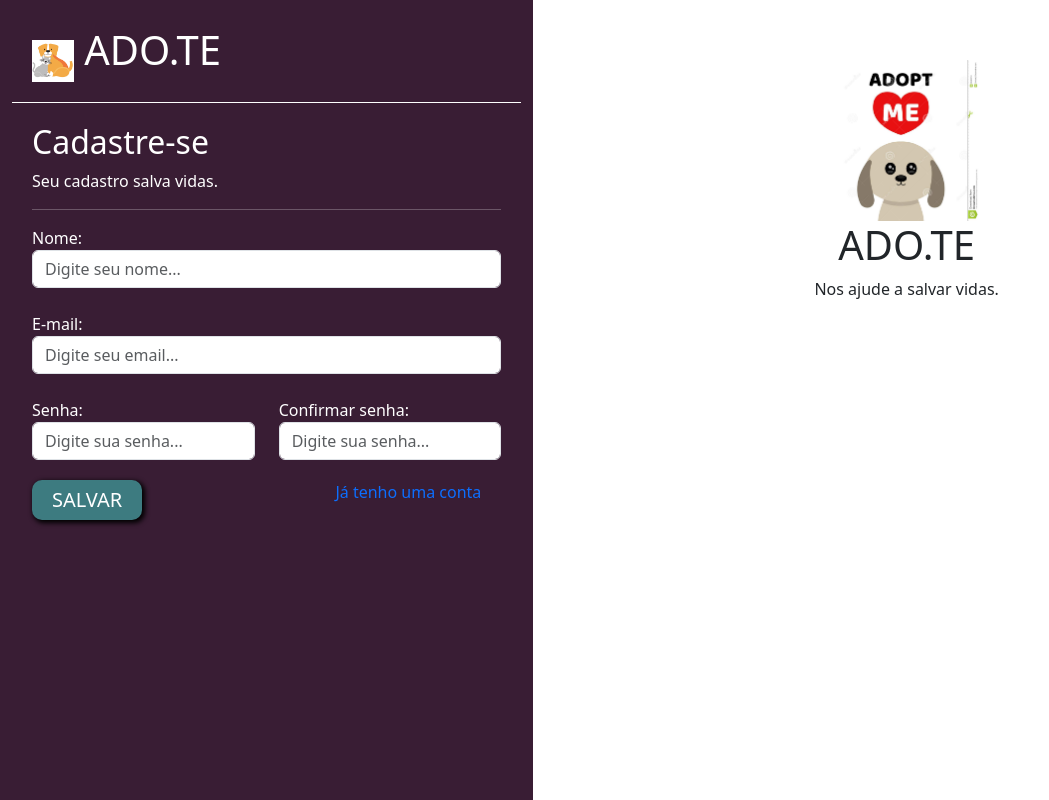
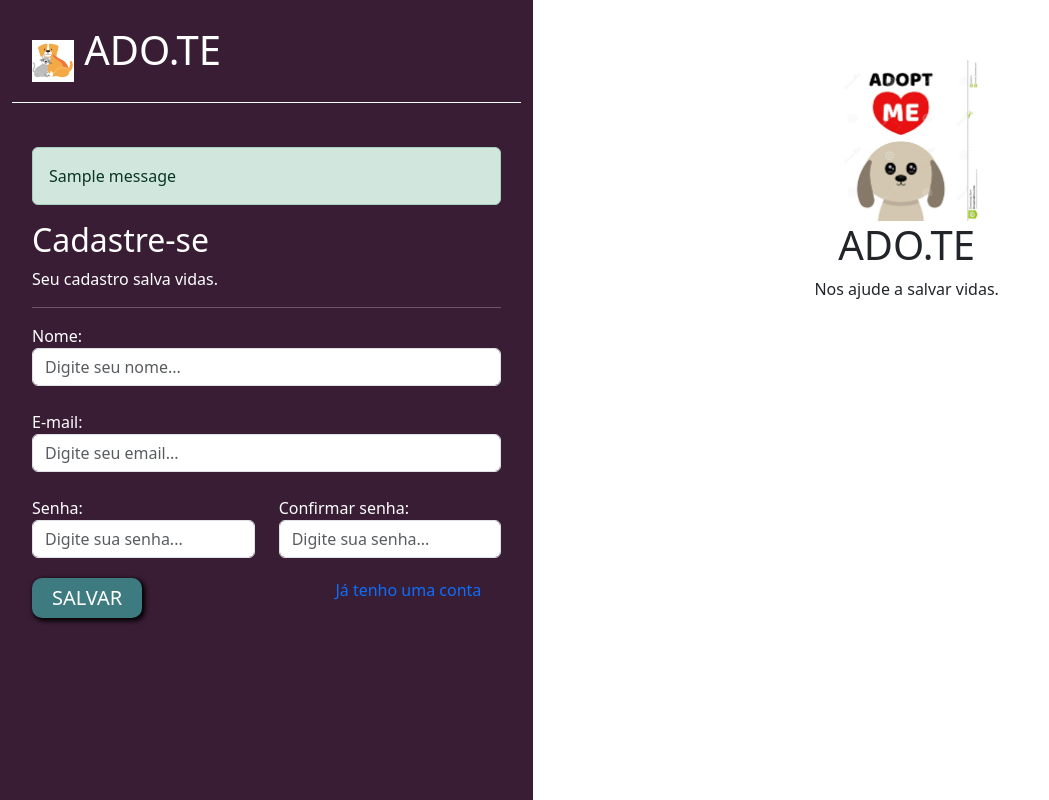
Before and after one commit to pabsoftware/adote, a Django app: page /auth/cadastro/ in a window 1280 px wide. Shown: the whole page, without its empty margins (0-1049 px from the left). Run offline with Django 4.2, Linux system fonts and the light colour scheme; one stand-in notice (Sample message) is shown.

Commit message:
impletado mensagens tela cadastro

```diff
--- a/usuarios/templates/usuarios/cadastro.html
+++ b/usuarios/templates/usuarios/cadastro.html
@@ -19,6 +19,15 @@
                     </div>
 
                     <div class="body-form">
+                    {% if messages %}
+                    <br>
+                        {% for message in messages %}
+                            <div class="alert {{message.tags}}">
+                                {{message}}
+                            </div>
+                        {% endfor %}
+                    {% endif %}
+
                         <h2>Cadastre-se</h2>
                         <p>Seu cadastro salva vidas.</p>
                         <hr>
--- a/usuarios/views.py
+++ b/usuarios/views.py
@@ -1,5 +1,8 @@
 from django.shortcuts import render
 from django.http import HttpResponse
+from django.contrib.auth.models import User
+from django.contrib import messages
+from django.contrib.messages import constants
 
 # Create your views here.
 
@@ -15,12 +18,29 @@ def cadastro(request):
         senha   = request.POST.get('senha')
         confirmar_senha = request.POST.get('confirmar_senha')
 
-        if senha != confirmar_senha:
+
+
+        if len(nome.strip()) == 0 or len(email.strip()) == 0 or len(senha.strip()) == 0 or len(confirmar_senha.strip()) == 0:
+            messages.add_message(request, constants.WARNING,
+                                 'Todos os campos são de prenchimentos obrigatórios')
             return render(request, template_name)
 
-        if len(nome.strip()) == 0 or len(email.strip()) == 0 or len(senha.strip()) == 0 or len(confirmar_senha.strip()) == 0:
-            return HttpResponse('Todos os campos são de preenchimento obrigatorio')
+        if senha != confirmar_senha:
+            messages.add_message(request, constants.WARNING,
+                                 'A senha e confirmar senha são diferentes')
+            return render(request, template_name)
 
         else:
-            return render(request, template_name)
-            #return HttpResponse(f'{nome}, {email}, {senha}, {confirmar_senha}')
+            try:
+                usuario = User.objects.create_user(
+                    username=nome, email=email, password=senha)
+                usuario.save()
+                messages.add_message(request, constants.SUCCESS,
+                                     'Cadastro realizado com sucesso')
+                return render(request, template_name)
+
+                #return HttpResponse(f'{nome}, {email}, {senha}, {confirmar_senha}')
+            except:
+              messages.add_message(request, constants.ERROR,
+                                   'Erro ao cadastrar, tente novamente mais tarde')
+              return render(request, template_name)
```
Also changed, not shown: adote/settings.py (+10 -0 lines), db.sqlite3.
